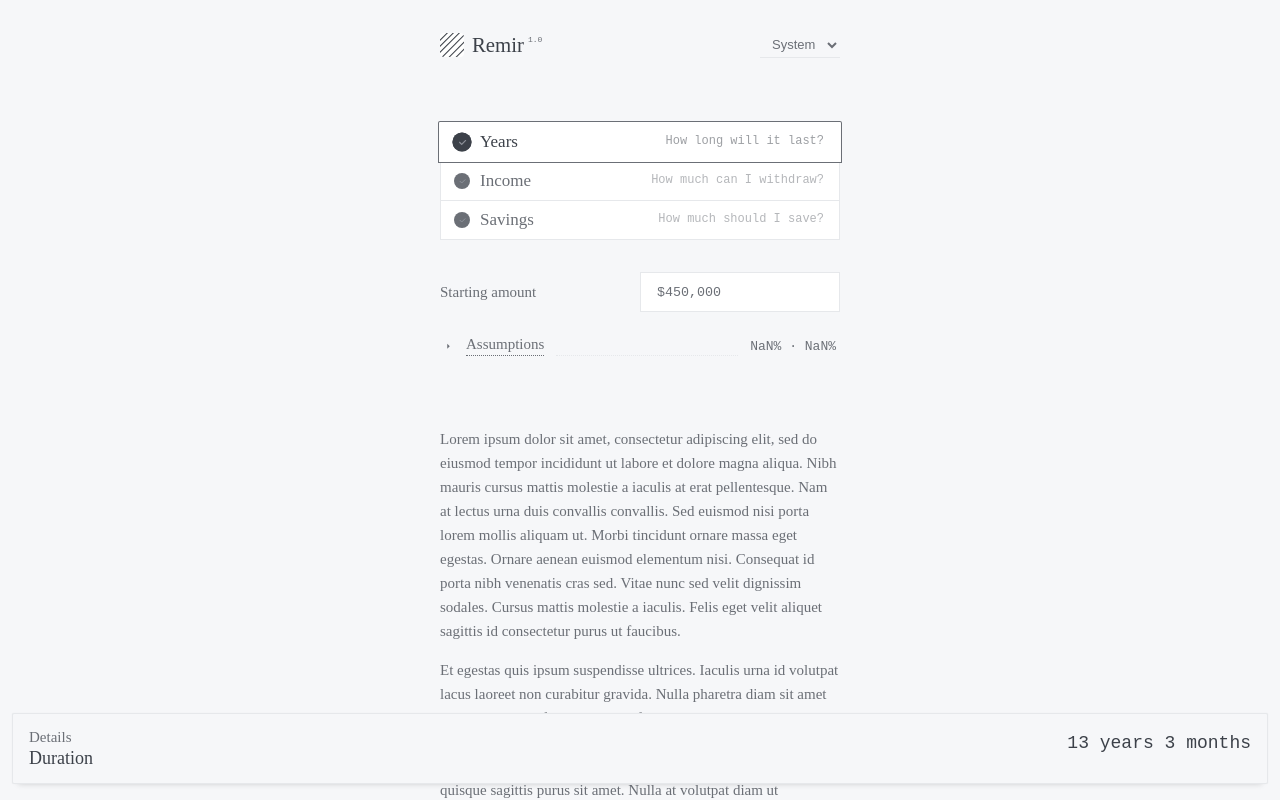
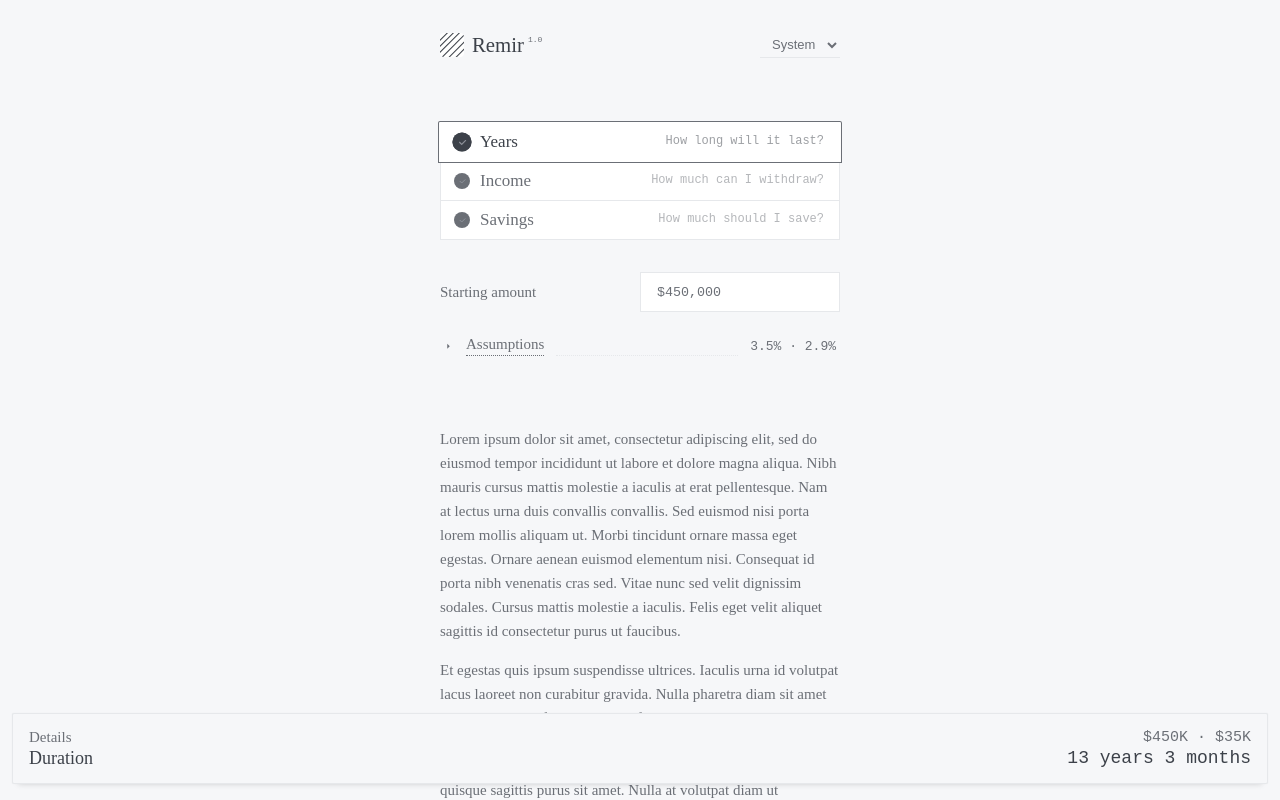
Before and after one commit to moeamaya/choice, a Next.js app: page / in a window 1280 px wide. Shown: the top 800 px of the page. Built offline with nearby package versions, Linux system fonts and the light colour scheme.

Commit message:
Working Summary Details

```diff
--- a/components/Drawdown/Assumptions/index.tsx
+++ b/components/Drawdown/Assumptions/index.tsx
@@ -1,4 +1,4 @@
-import { FC } from 'react';
+import { FC, useContext } from 'react';
 
 import { OptionType } from '../../Choice/Options';
 
@@ -10,14 +10,21 @@ import * as Collapsible from '@radix-ui/react-collapsible';
 import { percentFormatter } from '../../Helpers/formatters';
 import { styled } from '@stitches/react';
 
+import { CalculatorContext } from '../CalculatorProvider';
 import type { CalculatorContextProps } from '../CalculatorProvider';
 
 type Props = {
   assumptions: {
     open: boolean;
-    setOpen: CalculatorContextProps["setCalculatorState"];
-  }
+    setOpen: () => void;
+  };
 };
+
+type ChangeProps = (
+  key: string,
+  option: OptionType,
+  setCalculatorState: CalculatorContextProps['setCalculatorState']
+) => void;
 
 const StyledTrigger = styled(Collapsible.Trigger, {
   display: 'flex',
@@ -40,8 +47,8 @@ const StyledButton = styled('div', {
   transition: 'all 250ms ease-out',
   '&.open': {
     background: 'var(--backgroundContrast)',
-    boxShadow: '0 0 0 1px var(--background), 0 0 0 2px var(--foreground)'
-  }
+    boxShadow: '0 0 0 1px var(--background), 0 0 0 2px var(--foreground)',
+  },
 });
 
 const StyledArrow = styled('svg', {
@@ -50,7 +57,7 @@ const StyledArrow = styled('svg', {
   transition: 'all 250ms ease-out',
   '&.open': {
     transform: 'rotate(90deg)',
-  }
+  },
 });
 
 const StyledTitle = styled('div', {
@@ -78,28 +85,64 @@ const StyledStats = styled('div', {
   marginRight: '4px',
 });
 
+const handleChange: ChangeProps = (key, option, setCalculatorState) => {
+  setCalculatorState((prevState) => ({
+    ...prevState,
+    [key]: option,
+  }));
+};
+
 const Assumptions: FC<Props> = ({ assumptions }) => {
-  const interest = percentFormatter(assumptions.interest);
-  const inflation = percentFormatter(assumptions.inflationRate);
+  const { calculatorState, setCalculatorState } = useContext(CalculatorContext);
+
+  const interest = percentFormatter(parseFloat(calculatorState.rate.value));
+  const inflation = percentFormatter(
+    parseFloat(calculatorState.inflation.value)
+  );
 
   return (
-    <Collapsible.Root open={assumptions.open} onOpenChange={assumptions.setOpen}>
+    <Collapsible.Root
+      open={assumptions.open}
+      onOpenChange={assumptions.setOpen}
+    >
       <StyledTrigger>
         <StyledButton className={assumptions.open ? 'open' : ''}>
-          <StyledArrow className={assumptions.open ? 'open' : ''} width="3" height="6" viewBox="0 0 3 6" fill="none" xmlns="http://www.w3.org/2000/svg">
-            <path d="M0.25 0.75L0.25 5.75L2.75 3.25L0.25 0.75Z" fill="#6B6F76"/>
+          <StyledArrow
+            className={assumptions.open ? 'open' : ''}
+            width="3"
+            height="6"
+            viewBox="0 0 3 6"
+            fill="none"
+            xmlns="http://www.w3.org/2000/svg"
+          >
+            <path
+              d="M0.25 0.75L0.25 5.75L2.75 3.25L0.25 0.75Z"
+              fill="#6B6F76"
+            />
           </StyledArrow>
         </StyledButton>
         <StyledTitle>Assumptions</StyledTitle>
         <StyledLine />
-        <StyledStats>{interest} · {inflation}</StyledStats>
+        <StyledStats>
+          {interest} · {inflation}
+        </StyledStats>
       </StyledTrigger>
       <Collapsible.Content className="CollapsibleContent">
-        <Rate option={assumptions.rate} setOption={assumptions.setRate} />
-        <Inflation option={assumptions.inflation} setOption={assumptions.setInflation} />
+        <Rate
+          option={calculatorState.rate}
+          setOption={(option) =>
+            handleChange('rate', option, setCalculatorState)
+          }
+        />
+        <Inflation
+          option={calculatorState.inflation}
+          setOption={(option) =>
+            handleChange('inflation', option, setCalculatorState)
+          }
+        />
       </Collapsible.Content>
     </Collapsible.Root>
-  )
-}
+  );
+};
 
 export default Assumptions;
--- a/components/Drawdown/Years/index.tsx
+++ b/components/Drawdown/Years/index.tsx
@@ -1,3 +1,4 @@
+import { FC } from 'react';
 import AmountInput from '../AmountInput';
 import IncomeInput from '../IncomeInput';
 import Content from '../Content';
@@ -28,15 +29,16 @@ const SummaryDetails = ({ amount, draw }: { amount: number; draw: number }) => {
 };
 
 
-const Years: React.FC<Props> = ({
+const Years: FC<Props> = ({
   draw,
   interest,
   inflationRate,
   children
 }) => {
-  const { calculatorState: state, setCalculatorState } = useContext(CalculatorContext) ?? {};
+  const { calculatorState } = useContext(CalculatorContext);
 
-  const years = YearsFormula(1 + inflationRate, 1 + interest, state?.amount || 0, draw);
+  const amount = calculatorState.amount;
+  const years = YearsFormula(1 + inflationRate, 1 + interest, amount, draw);
 
   return (
     <>
@@ -47,7 +49,7 @@ const Years: React.FC<Props> = ({
 
       <Content />
       <Summary resultLabel="Duration" result={years}>
-        {/* <SummaryDetails draw={draw} /> */}
+        <SummaryDetails draw={draw} amount={amount} />
       </Summary>
     </>
   );
```
